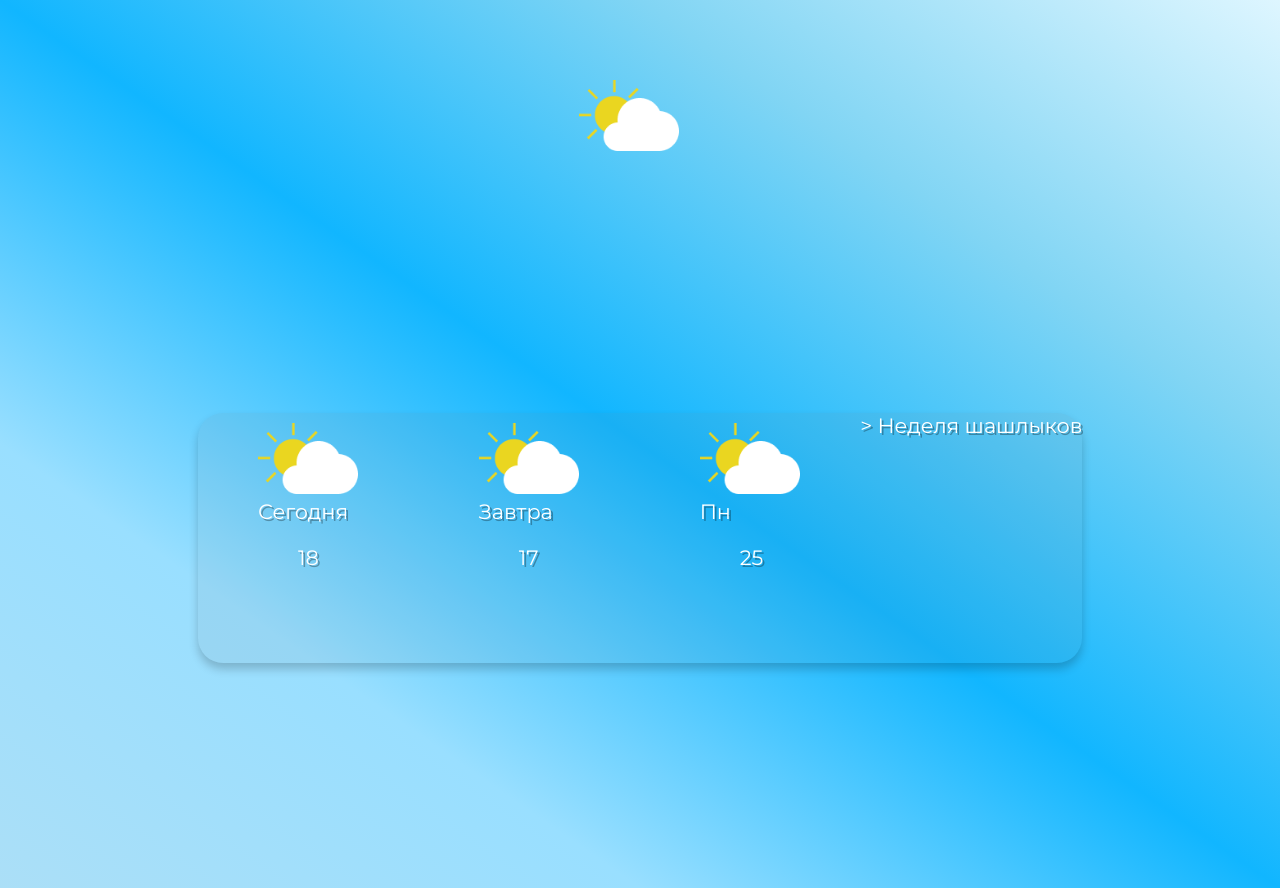
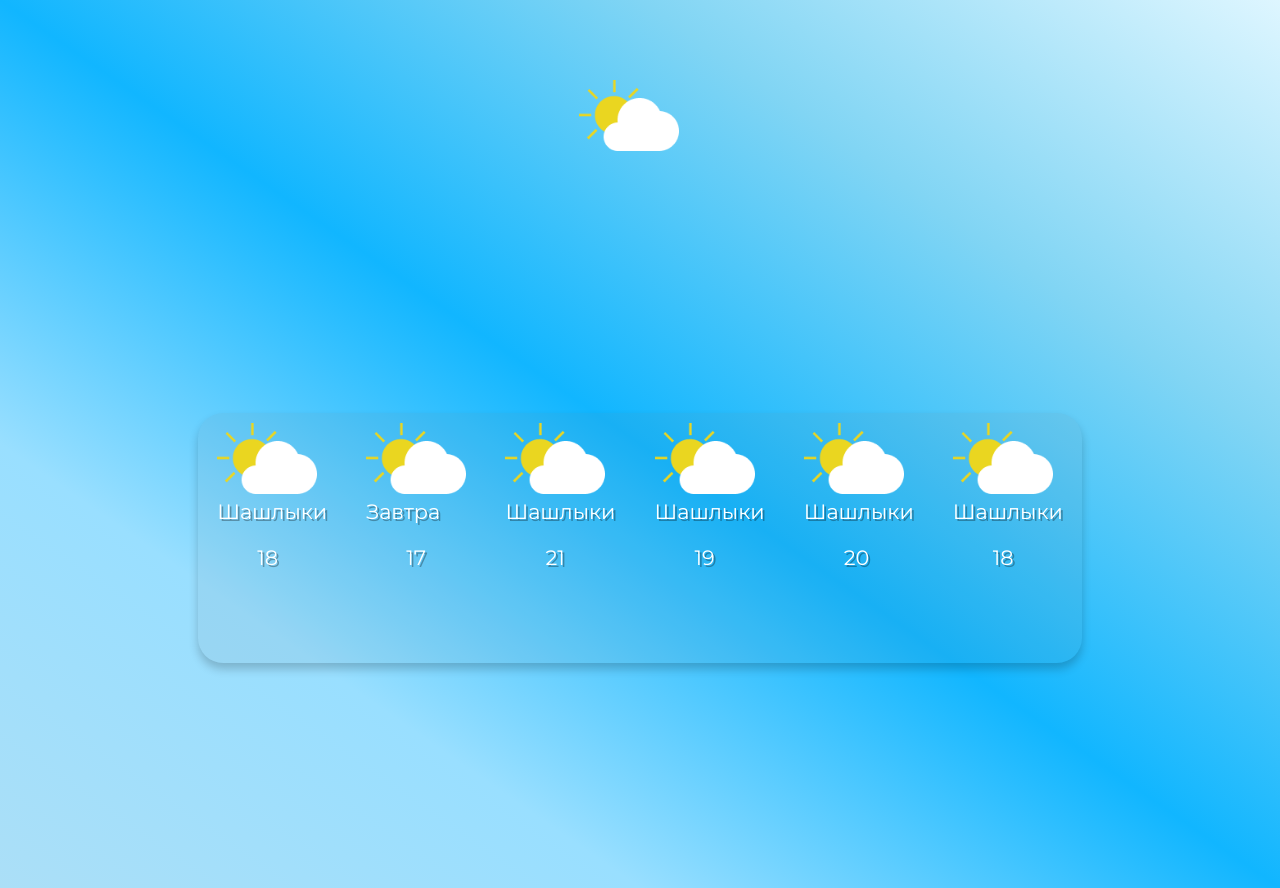
Before and after one commit to yusup02/pogoda, a plain HTML site: page index.html in a window 1280 px wide. Drawn offline with Linux system fonts and the light colour scheme; no server answers.

Commit message:
Update index.html

```diff
--- a/index.html
+++ b/index.html
@@ -24,7 +24,7 @@
 <div class="red__iner">
   <div class="red_title">
     <div class="red_img"><img src="images/02d.png" alt=""></div>
-   <div class="red_1">Сегодня</div>
+   <div class="red_1">Шашлыки</div>
 
    <dir class="red_2">18</dir>
    </div>
@@ -35,10 +35,24 @@
     </div>
    <div class="red_title">
     <div class="red_img"><img src="images/02d.png" alt=""></div>
-    <div class="red_1">Пн</div>
-    <dir class="red_2">25</dir>
+    <div class="red_1">Шашлыки</div>
+    <dir class="red_2">21</dir>
     </div>
-	<div class="red_1 miso">> Неделя шашлыков</div>
+	  <div class="red_title">
+    <div class="red_img"><img src="images/02d.png" alt=""></div>
+    <div class="red_1">Шашлыки</div>
+    <dir class="red_2">19</dir>
+    </div>
+	  <div class="red_title">
+    <div class="red_img"><img src="images/02d.png" alt=""></div>
+    <div class="red_1">Шашлыки</div>
+    <dir class="red_2">20</dir>
+    </div>
+	  <div class="red_title">
+    <div class="red_img"><img src="images/02d.png" alt=""></div>
+    <div class="red_1">Шашлыки</div>
+    <dir class="red_2">18</dir>
+    </div>
 </div>
   <script src="js/weather.js"></script>
 </body>
```
